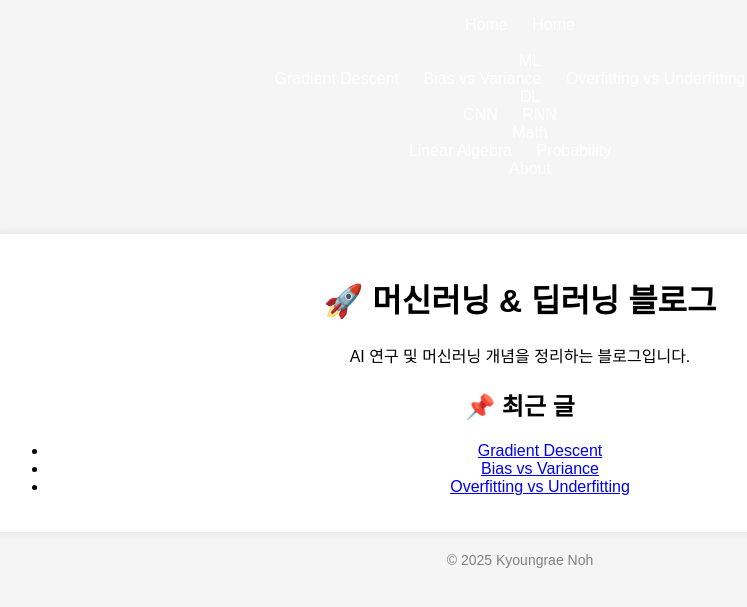
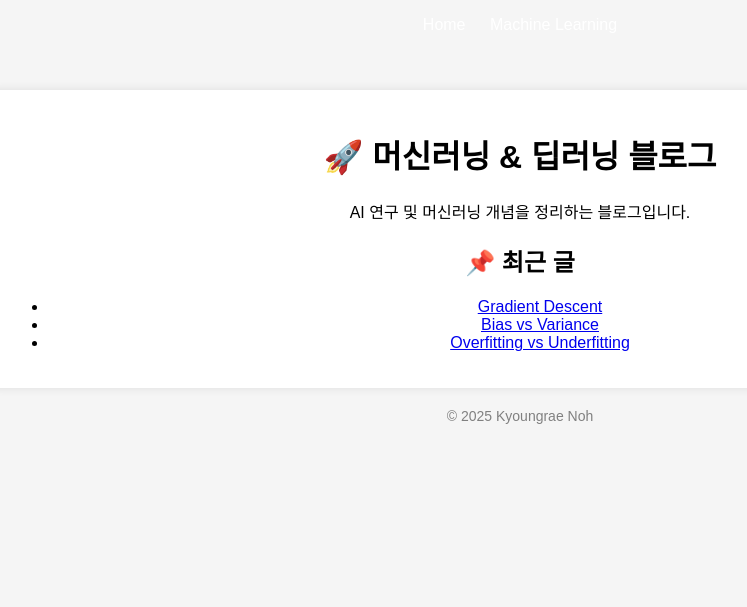
Before and after one commit to Kyoungrae-Noh/Kyoungrae-Noh.github.io, a Jekyll site: the page built from index.md, in a window 1280 px wide. Shown: the top 607 px of the page, without its empty margins (120-867 px from the left). Built offline with Jekyll 4.4.1, drawn with Linux system fonts in a browser that asks for light colours; some of the changed lines change nothing that is shown.

Commit message:
Update _config.yml

```diff
--- a/_config.yml
+++ b/_config.yml
@@ -1,43 +1,28 @@
-title: "Kyoungrae's Study Page"
-description: "A collection of AI, ML, and DL interview questions and concepts"
-remote_theme: jekyll/minima
+title: "Kyoungrae's AI Study"
+description: "Machine Learning, Deep Learning, AI Study Blog"
+remote_theme: "minimal-mistakes/jekyll-theme"  # Gaussian37처럼 깔끔한 테마 적용
 baseurl: ""
 url: "https://Kyoungrae-Noh.github.io"
 
-# 마크다운 및 URL 설정
+# 네비게이션 설정
+navbar-links:
+  Machine Learning:
+    - "Bias vs Variance": "/questions/bias_vs_variance"
+    - "Overfitting vs Underfitting": "/questions/underfitting_overfitting"
+    - "Gradient Descent": "/questions/Gradient_Descent"
+
+# 마크다운 및 플러그인
 markdown: kramdown
 permalink: pretty
-
-# 네비게이션 바 설정
-navbar-links:
-  Home: "/index.html"
-  ML:
-    "Gradient Descent": "/questions/Gradient_Descent.html"
-    "Bias vs Variance": "/questions/Bias_vs_Variance.html"
-    "Overfitting vs Underfitting": "/questions/Overfitting_vs_Underfitting.html"
-  DL:
-    "CNN": "/questions/CNN.html"
-    "RNN": "/questions/RNN.html"
-  Math:
-    "Linear Algebra": "/questions/Linear_Algebra.html"
-    "Probability": "/questions/Probability.html"
-  About: "/about.html"
-
-# Plugins (GitHub Pages에서 지원하는 기본 플러그인 사용)
 plugins:
   - jekyll-feed
   - jekyll-seo-tag
+  - jekyll-paginate
+  - jekyll-sitemap
 
-# SEO 및 피드 설정
+# SEO 및 기본 설정
 defaults:
   - scope:
       path: ""
     values:
       layout: "default"
-
-# 빌드 설정
-exclude:
-  - README.md
-  - Gemfile
-  - Gemfile.lock
-  - node_modules
```
